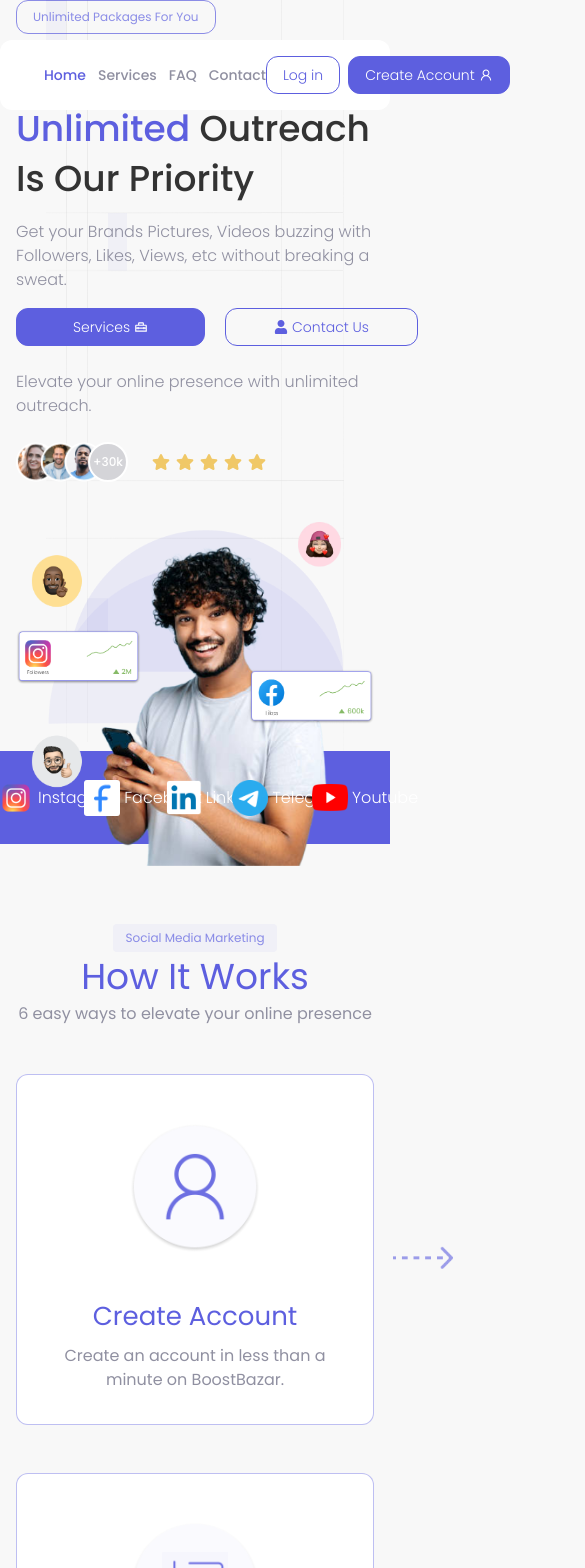
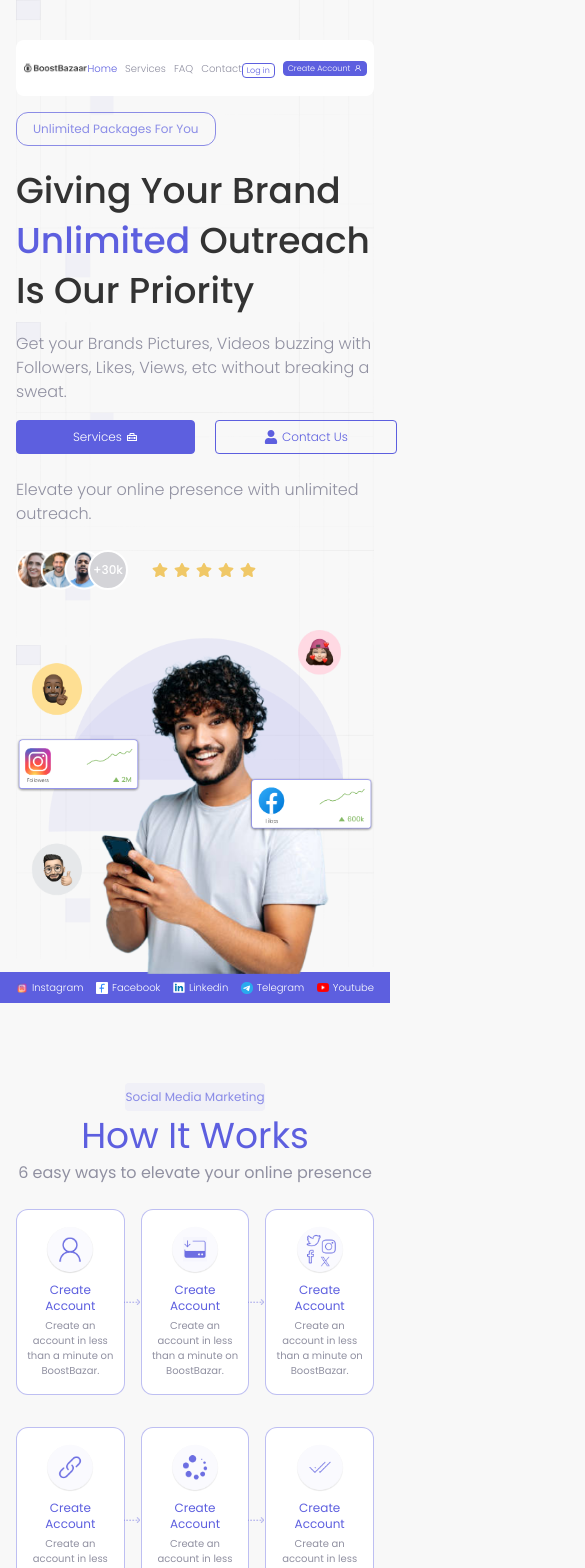
Before and after one commit to Acctbazaar247/boostbazaar, a Next.js app: page / in a window 390 px wide. Shown: the top 1568 px of the page, 585 px wide, since content can reach past the window. Built offline with nearby package versions, Linux system fonts and the light colour scheme.

Commit message:
update responsiveness

```diff
--- a/app/globals.css
+++ b/app/globals.css
@@ -13,13 +13,13 @@
     @apply text-primary text-4xl 2xl:text-[45px] leading-[50px] 2xl:leading-[68px];
   }
   .btnFilled {
-    @apply border border-primary bg-primary text-white px-4 py-2  rounded-xl hover:bg-primary/95 transition-all;
+    @apply border border-primary bg-primary text-white px-2 md:px-4 py-0.5 md:py-2  rounded md:rounded-xl hover:bg-primary/95 transition-all;
   }
   .btnOutlined {
-    @apply text-primary px-4 py-2  rounded-xl border border-primary hover:bg-primary hover:border-primary hover:text-white transition-all;
+    @apply text-primary px-2 md:px-4 py-0.5 md:py-2  rounded md:rounded-xl border border-primary hover:bg-primary hover:border-primary hover:text-white transition-all;
   }
   .btnNoDesign {
-    @apply text-white/80 px-4 py-2 hover:text-white  transition-all;
+    @apply text-white/80 px-2 md:px-4 py-0.5 md:py-2 hover:text-white  transition-all;
   }
 }
 
--- a/components/home/Banner.tsx
+++ b/components/home/Banner.tsx
@@ -35,10 +35,10 @@ const Banner = () => {
   ];
 
   return (
-    <section id="Home" className="h-screen">
-      <div className="h-[89%] container grid grid-cols-1 md:grid-cols-2">
+    <section id="Home" className="md:h-screen">
+      <div className="md:h-[89%] container grid grid-cols-1 md:grid-cols-2">
         {/* this is left div  */}
-        <div className="flex flex-col  justify-end h-full">
+        <div className="flex flex-col max-sm:pt-28 justify-end md:h-full">
           <h2 className="text-primary/70 border w-fit border-primary/70 rounded-xl text-xs py-2 px-4">
             Unlimited Packages For You
           </h2>
@@ -55,14 +55,16 @@ const Banner = () => {
             <AppButton
               icon={<MdOutlineHomeRepairService />}
               label="Services"
-              className="px-14"
+              className="px-14 py-2"
+              href="#Services"
             />
             <AppButton
               label="Contact Us"
               variant="outlined"
-              className="px-12"
+              className="px-12 py-2"
               icon={<FaUser className="text-sm" />}
               iconPosition="left"
+              href="#Contact"
             />
           </div>
           <p className="font-light text-dark-grey py-6 2xl:py-9">
@@ -93,7 +95,7 @@ const Banner = () => {
               {Array(5)
                 .fill(0)
                 .map((_, index) => (
-                  <FaStar className="text-[#F0C867] text-lg" key={index} />
+                  <FaStar className="text-[#F0C867] md:text-lg" key={index} />
                 ))}
             </div>
           </div>
@@ -101,7 +103,7 @@ const Banner = () => {
         {/* this is right side div  */}
         <div className=" flex items-end justify-end">
           <Image
-            className="-mb-5 2xl:-mb-6 max-2xl:w-[480px] aspect-square"
+            className="-mb-4 md:-mb-5 2xl:-mb-6 max-2xl:w-[480px] aspect-square"
             src={"/image/banner.png"}
             alt="banner image"
             width={600}
@@ -110,18 +112,18 @@ const Banner = () => {
         </div>
       </div>
 
-      <div className="h-[11%] bg-primary center">
-        <div className="container flex items-center justify-between">
+      <div className="md:h-[11%] bg-primary center">
+        <div className="container flex items-center justify-between max-sm:py-2">
           {bannerData.map((bann, i) => (
             <div key={i} className="center gap-1">
               <Image
-                className="max-2xl:w-9 h-auto"
+                className="max-sm:w-3 max-2xl:w-9 h-auto"
                 src={bann.image}
                 alt="banner image"
                 width={i == 0 ? 50 : 45}
                 height={i == 0 ? 50 : 45}
               />
-              <h2 className="xl:text-2xl 2xl:text-3xl font-light text-white">
+              <h2 className="max-sm:text-[10px] xl:text-2xl 2xl:text-3xl font-light text-white">
                 {bann.title}
               </h2>
             </div>
@@ -130,10 +132,24 @@ const Banner = () => {
       </div>
 
       {/* this is grid image  */}
-      <div className="absolute w-full  -z-10 top-0 select-none">
+      <div className="absolute w-full -z-10 top-0 select-none">
         <div className="container">
           <Image
-            className="w-10/12 mx-auto h-[90dvh]"
+            className="md:w-10/12 mx-auto md:h-[90dvh]"
+            src={"/image/banner-b.png"}
+            alt="banner image"
+            width={1600}
+            height={1200}
+          />
+          <Image
+            className="md:hidden md:w-10/12 mx-auto md:h-[90dvh]"
+            src={"/image/banner-b.png"}
+            alt="banner image"
+            width={1600}
+            height={1200}
+          />
+          <Image
+            className="md:hidden md:w-10/12 mx-auto md:h-[90dvh]"
             src={"/image/banner-b.png"}
             alt="banner image"
             width={1600}
--- a/components/home/FAQ.tsx
+++ b/components/home/FAQ.tsx
@@ -21,12 +21,12 @@ const FAQ = () => {
     },
   ];
   return (
-    <section id="FAQ" className="container">
+    <section id="FAQ" className="container  scroll-m-28 md:scroll-m-44">
       <h1 className="heading max-w-[400px]">Frequently Asked Questions</h1>
       <p className="text-dark-grey text-lg font-light">
         Can’t find what you are looking for?
       </p>
-      <div className="pt-2.5 grid grid-cols-2">
+      <div className="pt-2.5 md:grid grid-cols-2">
         <div className="">
           <h2 className="text-2xl">We would like to have a chat with you.</h2>
           <div className="flex gap-4">
@@ -52,7 +52,7 @@ const FAQ = () => {
               src={"/image/faq.png"}
               width={385}
               height={385}
-              className="aspect-square"
+              className="max-sm:w-1/2 aspect-square"
               alt="faq icon"
             />
           </div>
--- a/components/home/HowWorks.tsx
+++ b/components/home/HowWorks.tsx
@@ -36,25 +36,25 @@ const HowWorks = () => {
 
   return (
     <section className="container pt-20">
-      <h3 className="bg-primary/5 w-fit mx-auto rounded px-3 py-1.5 text-xs text-primary/70">
+      <h3 className="bg-primary/5 w-fit mx-auto rounded md:px-3 py-1.5 text-xs text-primary/70">
         Social Media Marketing
       </h3>
       <h1 className="heading text-center">How It Works</h1>
       <p className="text-dark-grey text-center">
         6 easy ways to elevate your online presence
       </p>
-      <div className="grid grid-cols-1 md:grid-cols-2 lg:grid-cols-3 gap-x-28 gap-y-12 pt-12">
+      <div className="grid grid-cols-3 gap-x-4 md:gap-x-28 gap-y-8 md:gap-y-12 pt-6 md:pt-12">
         {cardData.map((card, i) => (
           <div
             key={card?.title}
-            className="bg-white relative center flex-col pt-12 pb-8 px-8 rounded-xl border border-primary/40"
+            className="bg-white relative center flex-col py-4 md:pt-12 md:pb-8 px-2 md:px-8 rounded-xl border border-primary/40"
           >
             {i !== 2 && i !== 5 && (
-              <div className="absolute -right-20">
+              <div className="absolute -right-4 md:-right-20">
                 <Image
                   src={"/image/arrow.png"}
                   alt="arrow"
-                  className="object-cover"
+                  className="max-sm:w-4 object-cover"
                   width={60}
                   height={40}
                 />
@@ -65,13 +65,15 @@ const HowWorks = () => {
               src={card.image}
               width={130}
               height={130}
-              className="aspect-square rounded-full"
+              className="max-sm:w-12 aspect-square rounded-full"
               alt={card.title}
             />
-            <h2 className="text-primary text-[26px] 2xl:text-3xl pt-11">
+            <h2 className="text-primary text-xs md:text-[26px] 2xl:text-3xl pt-2 md:pt-11">
               {card.title}
             </h2>
-            <p className="text-dark-grey 2xl:text-lg pt-2">{card.text}</p>
+            <p className="text-dark-grey text-[10px] 2xl:text-lg pt-1 md:pt-2">
+              {card.text}
+            </p>
           </div>
         ))}
       </div>
--- a/components/home/Navbar.tsx
+++ b/components/home/Navbar.tsx
@@ -17,23 +17,23 @@ const Navbar = () => {
   ];
   return (
     <nav className="fixed top-10 left-0 w-full z-50">
-      <header className="container bg-white rounded-xl py-4 px-11 flex items-center justify-between">
+      <header className="w-11/12 mx-auto md:container bg-white rounded-lg md:rounded-xl py-4 px-2 md:px-11 flex items-center justify-between">
         <Link href={"/"}>
           <Image
             src={"/image/logo.png"}
             alt="logo"
             width={180}
             height={30}
-            className="max-sm:w-3 object-cover"
+            className="max-sm:w-16 object-cover"
           />
         </Link>
-        <div className="flex items-center gap-3 md:gap-9">
+        <div className="flex items-center gap-2 md:gap-9">
           {navLinks.map((nav) => (
             <Link
               key={nav.label}
               onClick={() => setActiveTab(nav.label)}
               href={nav.path}
-              className={`block font-medium text-sm md:text-lg ${
+              className={`block font-light md:font-medium text-[10px] md:text-lg ${
                 nav.label === activeTab ? "text-primary" : "text-dark-grey"
               }`}
             >
@@ -42,8 +42,18 @@ const Navbar = () => {
           ))}
         </div>
         <div className="flex items-center gap-2 md:gap-4">
-          <AppButton className="md:px-12" variant="outlined" label="Log in" />
-          <AppButton label="Create Account" icon={<AiOutlineUser />} />
+          <AppButton
+            className="max-sm:text-[8px] max-sm:leading-[9px] px-1 md:px-12"
+            variant="outlined"
+            label="Log in"
+            href="/auth/sign-in"
+          />
+          <AppButton
+            className="max-sm:text-[8px]  max-sm:leading-[9px] max-sm:px-1"
+            label="Create Account"
+            icon={<AiOutlineUser />}
+            href="/auth/sign-up"
+          />
         </div>
       </header>
     </nav>
--- a/components/home/Services.tsx
+++ b/components/home/Services.tsx
@@ -37,8 +37,8 @@ const Services = () => {
   ];
 
   return (
-    <section id="Services" className="container">
-      <div className="bg-primary-7 relative  py-20 center flex-col rounded-t-lg shadow-md -mb-0.5">
+    <section id="Services" className="container scroll-m-28 md:scroll-m-44">
+      <div className="bg-primary-7 relative pt-16 pb-10 md:py-20 center flex-col rounded-t-lg shadow-md -mb-0.5">
         <h1 className="heading">Our Services</h1>
         <p className="leading-6 text-dark-grey">
           Unlimited services that keeps your brand atop
@@ -66,7 +66,7 @@ const Services = () => {
         </div>
       </div>
 
-      <div className="grid grid-cols-1 md:grid-cols-2 lg:grid-cols-4 gap-10">
+      <div className="grid grid-cols-4 gap-2 md:gap-10">
         {servicesData.map((service, i) => (
           <div
             key={i}
@@ -81,7 +81,9 @@ const Services = () => {
                 className="w-full h-auto 2xl:h-44"
               />
             </div>
-            <h3 className="text-2xl pb-16 pt-8">{service.title}</h3>
+            <h3 className="text-sm md:text-2xl pb-5 md:pb-16 pt-2 md:pt-8">
+              {service.title}
+            </h3>
           </div>
         ))}
       </div>
--- a/components/home/WhyChoose.tsx
+++ b/components/home/WhyChoose.tsx
@@ -2,7 +2,7 @@ import Image from "next/image";
 
 const WhyChoose = () => {
   return (
-    <section className="py-52 2xl:py-56 container grid grid-cols-1 md:grid-cols-2 gap-7">
+    <section className="py-20 md:py-52 2xl:py-56 container grid grid-cols-1 md:grid-cols-2 md:gap-7">
       <Image
         src={"/image/why-choose.png"}
         className="w-full"
@@ -10,7 +10,7 @@ const WhyChoose = () => {
         height={660}
         alt="why chose image"
       />
-      <div className="py-16 2xl:py-20 pr-10 2xl:pr-12 space-y-8">
+      <div className="py-16 2xl:py-20 md:pr-10 2xl:pr-12 space-y-8">
         <h1 className="heading">Why Choose Us?</h1>
         <p className="text-dark-grey text-xl 2xl:text-2xl font-light leading-8">
           BoostBazaar is an innovative platform designed to offer a
@@ -20,7 +20,7 @@ const WhyChoose = () => {
           The goal is to create a platform that is both esthetically pleasing
           and user- friendly.
         </p>
-        <p className="text-dark-grey  text-xl 2xl:text-2xl font-light leading-8">
+        <p className="text-dark-grey text-xl 2xl:text-2xl font-light leading-8">
           We ensure adequate security, services and satisfaction.
         </p>
         <Image
--- a/components/ui/AppButton.tsx
+++ b/components/ui/AppButton.tsx
@@ -31,7 +31,7 @@ const AppButton = ({
     <Link key={label} href={href} className="block min-w-fit">
       <button
         className={cn(
-          "text-sm md:text-base lg:text-lg xl:text-xl font-light min-w-fit",
+          "text-xs md:text-base lg:text-lg xl:text-xl font-light min-w-fit",
           icon && "flex items-center gap-1 md:gap-2",
           variant === "filled"
             ? "btnFilled"
@@ -47,7 +47,7 @@ const AppButton = ({
         //       : variant === "outlined"
         //       ? outlineClass
         //       : noDesignClass
-        //   } text-sm md:text-base lg:text-lg xl:text-xl font-medium min-w-fit ${className}`
+        //   } text-xs md:text-base lg:text-lg xl:text-xl font-medium min-w-fit ${className}`
         // )}
         type={type}
       >
@@ -59,7 +59,7 @@ const AppButton = ({
     <button
       key={label}
       className={cn(
-        "text-sm md:text-base lg:text-lg xl:text-xl font-light min-w-fit",
+        "text-xs md:text-base lg:text-lg xl:text-xl font-light min-w-fit",
         icon && "flex items-center gap-1 md:gap-2",
         variant === "filled"
           ? "btnFilled"
```
Also changed, not shown: components/home/ContactUs.tsx (+5 -5 lines), components/home/Footer.tsx (+9 -5 lines), components/home/Stats.tsx (+4 -4 lines).
